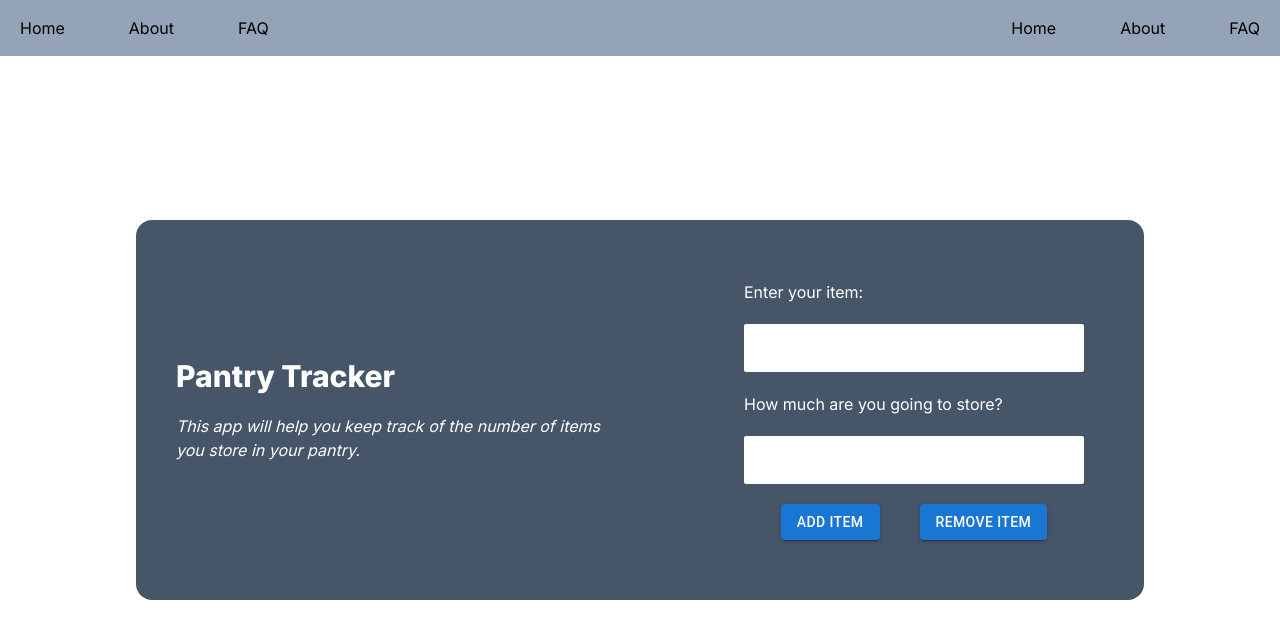
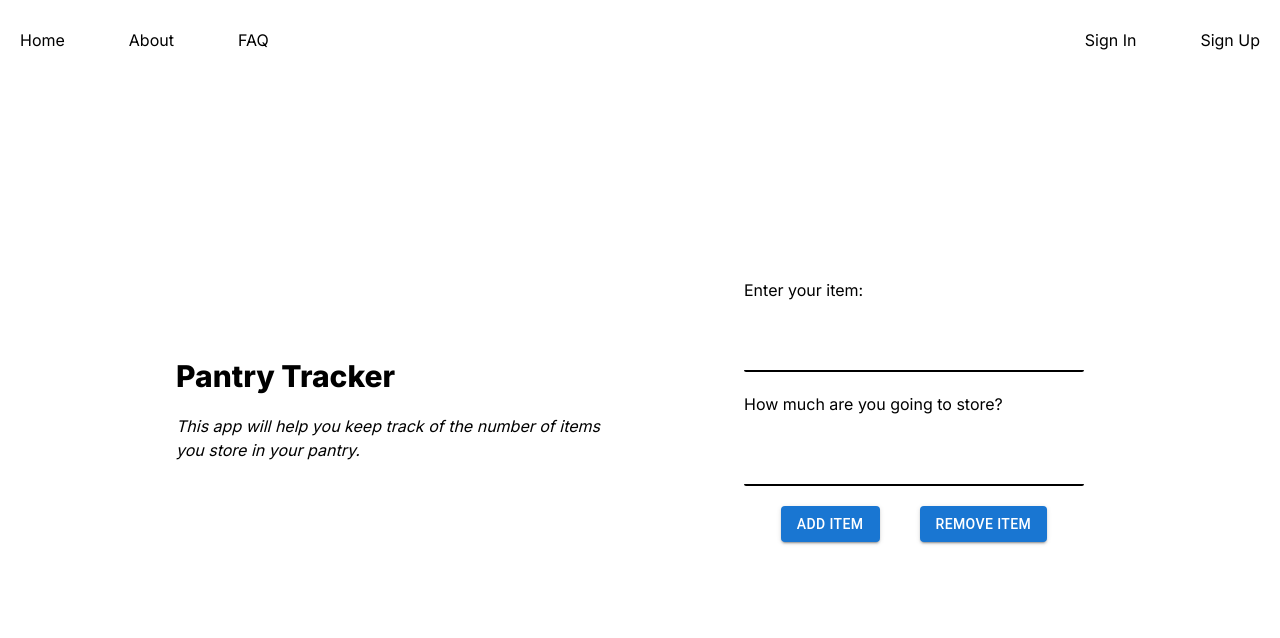
Before and after one commit to rchrisarevalo/pantry-tracker-headstarter-week-2, a Next.js app: page / in a window 1280 px wide. Shown: the top 638 px of the page. Built offline with nearby package versions, Linux system fonts and the light colour scheme.

Commit message:
Pushing current changes

```diff
--- a/app/components/Nav.tsx
+++ b/app/components/Nav.tsx
@@ -2,16 +2,15 @@ import React from "react";
 
 const Nav = () => {
     return (
-        <nav className="grid grid-cols-2 fixed top-0 w-full items-center justify-center bg-slate-400">
+        <nav className="grid grid-cols-2 fixed top-0 w-full items-center justify-center pt-3 pb-3 text-black">
             <ul className="flex flex-row space-x-6">
                 <li className="p-4 pr-5 pl-5">Home</li>
                 <li className="p-4 pr-5 pl-5">About</li>
                 <li className="p-4 pr-5 pl-5">FAQ</li>
             </ul>
             <ul className="flex flex-row justify-end space-x-6">
-                <li className="p-4 pr-5 pl-5">Home</li>
-                <li className="p-4 pr-5 pl-5">About</li>
-                <li className="p-4 pr-5 pl-5">FAQ</li>
+                <li className="p-4 pr-5 pl-5">Sign In</li>
+                <li className="p-4 pr-5 pl-5">Sign Up</li>
             </ul>
         </nav>
     )
--- a/app/page.tsx
+++ b/app/page.tsx
@@ -1,20 +1,20 @@
-import { Button } from "@mui/material";
+import { Button, Card } from "@mui/material";
 import Nav from "./components/Nav";
 
 export default function Home() {
   return (
     <main className="flex min-h-screen flex-col bg-white text-black items-center justify-center space-y-5 p-24 font-roboto">
       <Nav />
-      <div className="grid grid-cols-2 items-center justify-center space-x-16 bg-slate-600 text-white rounded-2xl p-5 ml-10 mr-10">
+      <div className="grid grid-cols-2 items-center justify-center space-x-16 text-black rounded-2xl p-5 ml-10 mr-10">
         <div className="flex flex-col justify-center text-left space-y-5">
           <h1 className="text-3xl ml-5 mr-5 text-left font-extrabold">Pantry Tracker</h1>
           <i className="ml-5 mr-5">This app will help you keep track of the number of items you store in your pantry.</i>
         </div>
         <form className="flex flex-col justify-center text-black space-y-5 p-10">
-          <label className="text-white text-left">Enter your item:</label>
-          <input className="p-3 rounded-sm"></input>
-          <label className="text-white text-left">How much are you going to store?</label>
-          <input className="p-3 rounded-sm" type="number"></input>
+          <label className=" text-left">Enter your item:</label>
+          <input className="p-3 rounded-sm border-b-2 border-b-black"></input>
+          <label className="text-left">How much are you going to store?</label>
+          <input className="p-3 rounded-sm border-b-2 border-b-black" type="number"></input>
           <div className="flex flex-row items-center justify-center space-x-10">
             <Button variant="contained" className="p-3 pl-6 pr-6">Add Item</Button>
             <Button variant="contained" className="p-3 pl-6 pr-6">Remove Item</Button>
```
